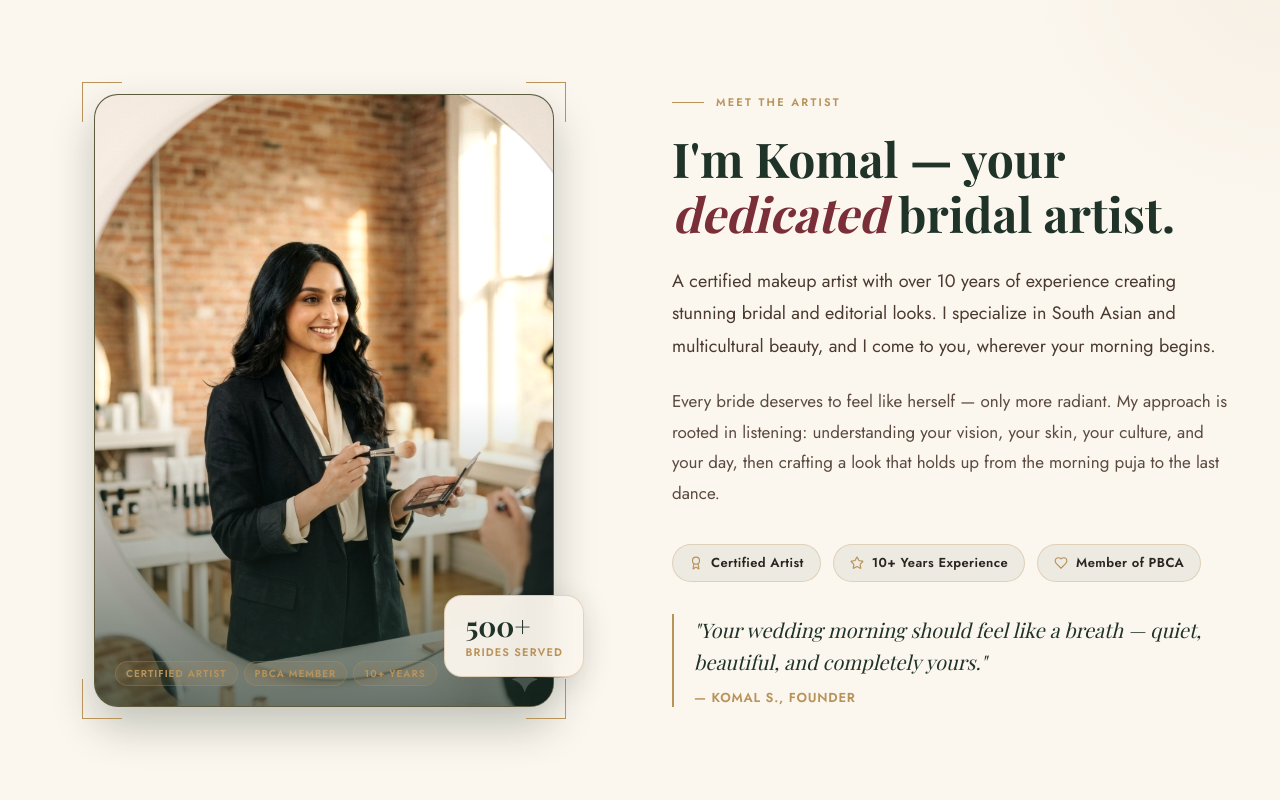
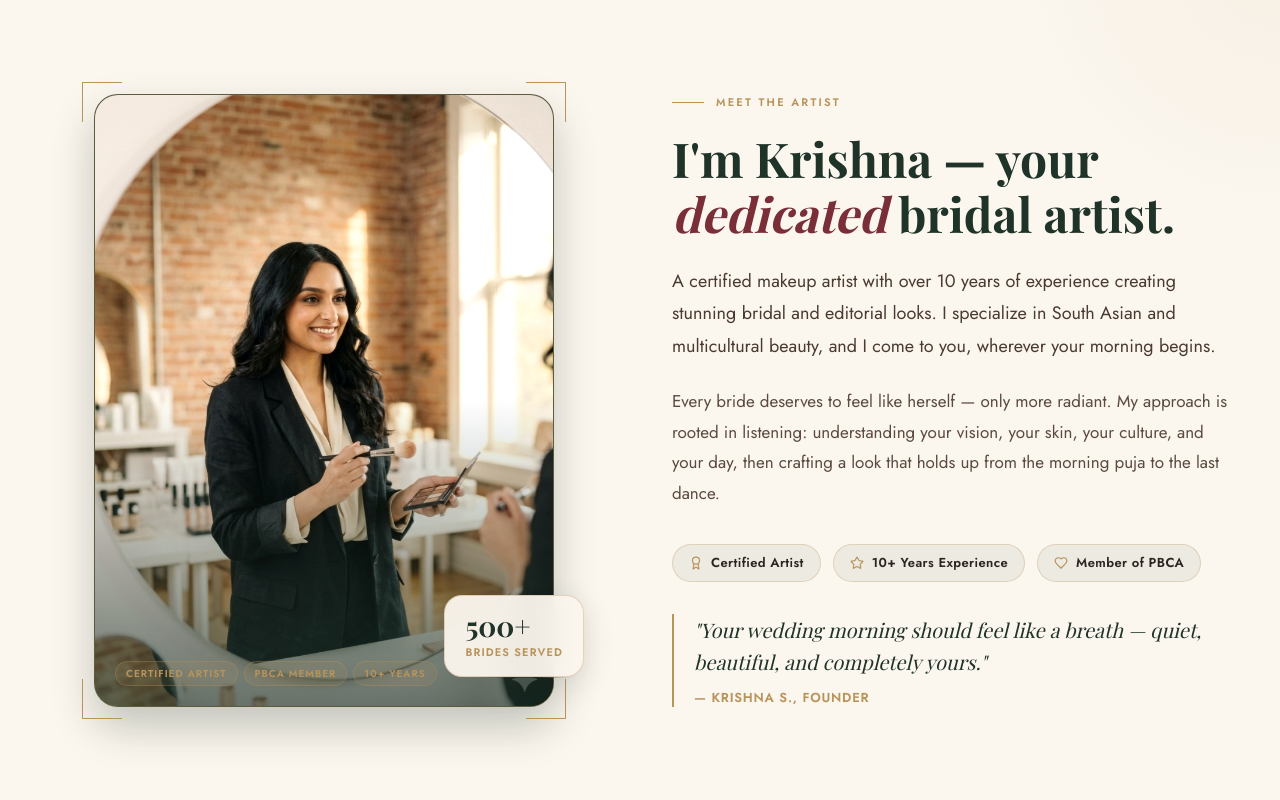
Before and after one commit to anandjadhav42004/ks-beauty-website, a React (Vite) app: page / in a window 1280 px wide. Shown: the part 1520-2320 px from the top of the page. Built offline with nearby package versions, Linux system fonts and the light colour scheme; a web font is replaced by a local one.

Commit message:
Update client name from Komal to Krishna

```diff
--- a/src/components/AboutSection.tsx
+++ b/src/components/AboutSection.tsx
@@ -62,7 +62,7 @@ export default function AboutSection() {
               >
                 <ImageWithFallback
                   src="/images/about/founder-portrait.jpg"
-                  alt="Komal S. in black blazer holding makeup palette reflected in studio mirror — KS Beauty founder"
+                  alt="Krishna S. in black blazer holding makeup palette reflected in studio mirror — KS Beauty founder"
                   loading="lazy"
                   style={{
                     position: "absolute",
@@ -200,7 +200,7 @@ export default function AboutSection() {
                 marginBottom: "24px",
               }}
             >
-              I'm Komal — your{" "}
+              I'm Krishna — your{" "}
               <span style={{ color: "#7A2E38", fontStyle: "italic" }}>
                 dedicated
               </span>{" "}
@@ -294,7 +294,7 @@ export default function AboutSection() {
                   textTransform: "uppercase",
                 }}
               >
-                — Komal S., Founder
+                — Krishna S., Founder
               </footer>
             </blockquote>
           </motion.div>
--- a/src/components/TestimonialsSection.tsx
+++ b/src/components/TestimonialsSection.tsx
@@ -7,7 +7,7 @@ const testimonials = [
     name: "Priya M.",
     role: "Bride · Mississauga",
     review:
-      "Komal made my wedding morning the most peaceful part of the entire day. I was expecting to feel rushed, but she arrived early, set up beautifully, and had me looking exactly how I imagined. My lehenga look was absolutely flawless — even after 12 hours.",
+      "Krishna made my wedding morning the most peaceful part of the entire day. I was expecting to feel rushed, but she arrived early, set up beautifully, and had me looking exactly how I imagined. My lehenga look was absolutely flawless — even after 12 hours.",
     rating: 5,
     initial: "PM",
     image: "/images/gallery/bridal-1.jpg",
@@ -17,7 +17,7 @@ const testimonials = [
     name: "Anjali K.",
     role: "Bride · Ajax",
     review:
-      "I've never felt so beautiful in my life. Komal understood my South Asian features so perfectly — the contouring, the eye makeup for my almond shape, the way she draped my dupatta. My whole family was in awe. Booked for my sister's wedding immediately after.",
+      "I've never felt so beautiful in my life. Krishna understood my South Asian features so perfectly — the contouring, the eye makeup for my almond shape, the way she draped my dupatta. My whole family was in awe. Booked for my sister's wedding immediately after.",
     rating: 5,
     initial: "AK",
     image: "/images/gallery/bridal-2.jpg",
@@ -27,7 +27,7 @@ const testimonials = [
     name: "Sarah L.",
     role: "Bride · Toronto",
     review:
-      "From my trial to my wedding day, Komal was absolutely exceptional. She listened to every detail, matched my vision perfectly, and made the whole experience feel luxurious rather than stressful. Worth every penny and so much more.",
+      "From my trial to my wedding day, Krishna was absolutely exceptional. She listened to every detail, matched my vision perfectly, and made the whole experience feel luxurious rather than stressful. Worth every penny and so much more.",
     rating: 5,
     initial: "SL",
     image: "/images/gallery/soft-glam-1.jpg",
```
